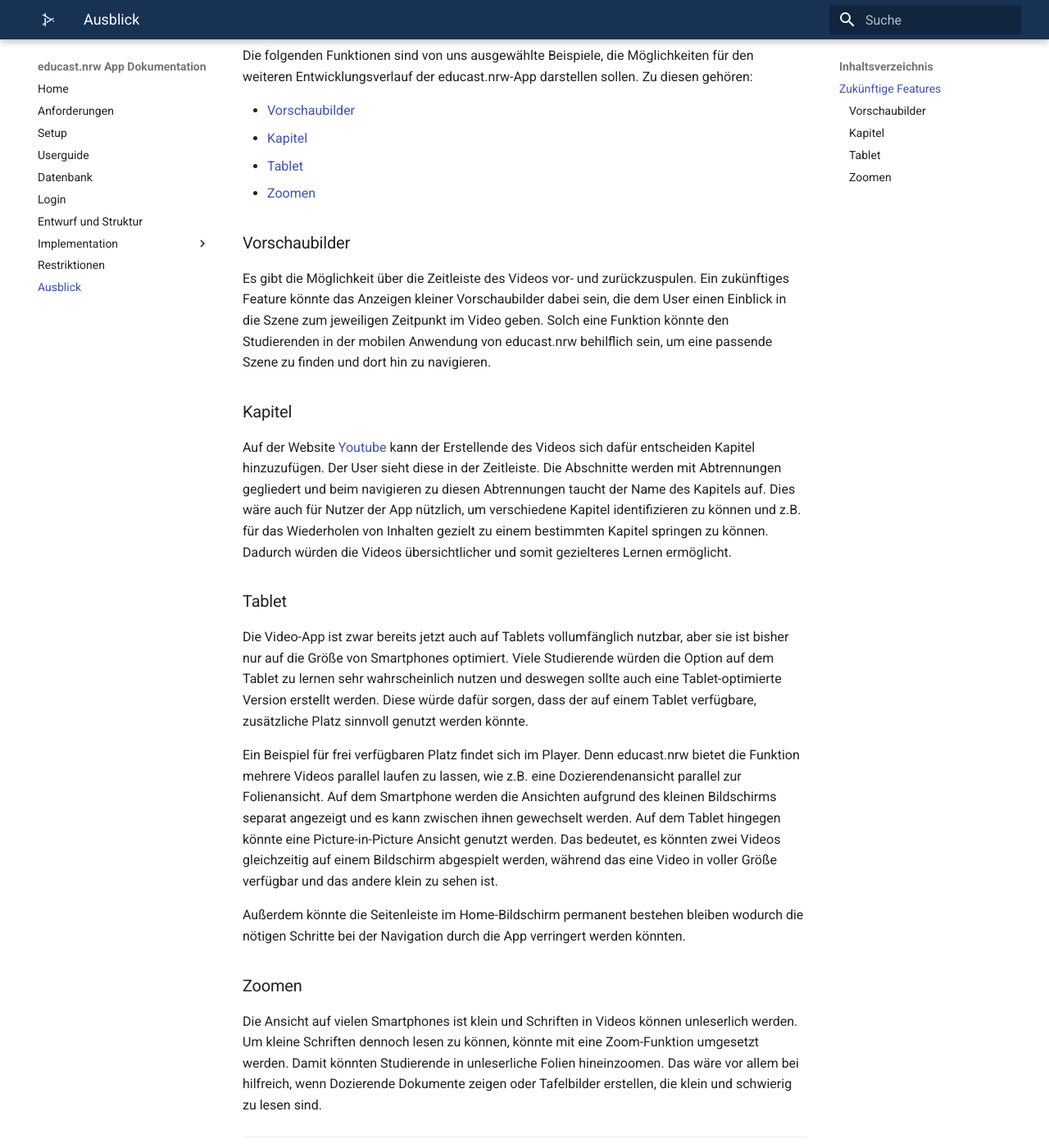
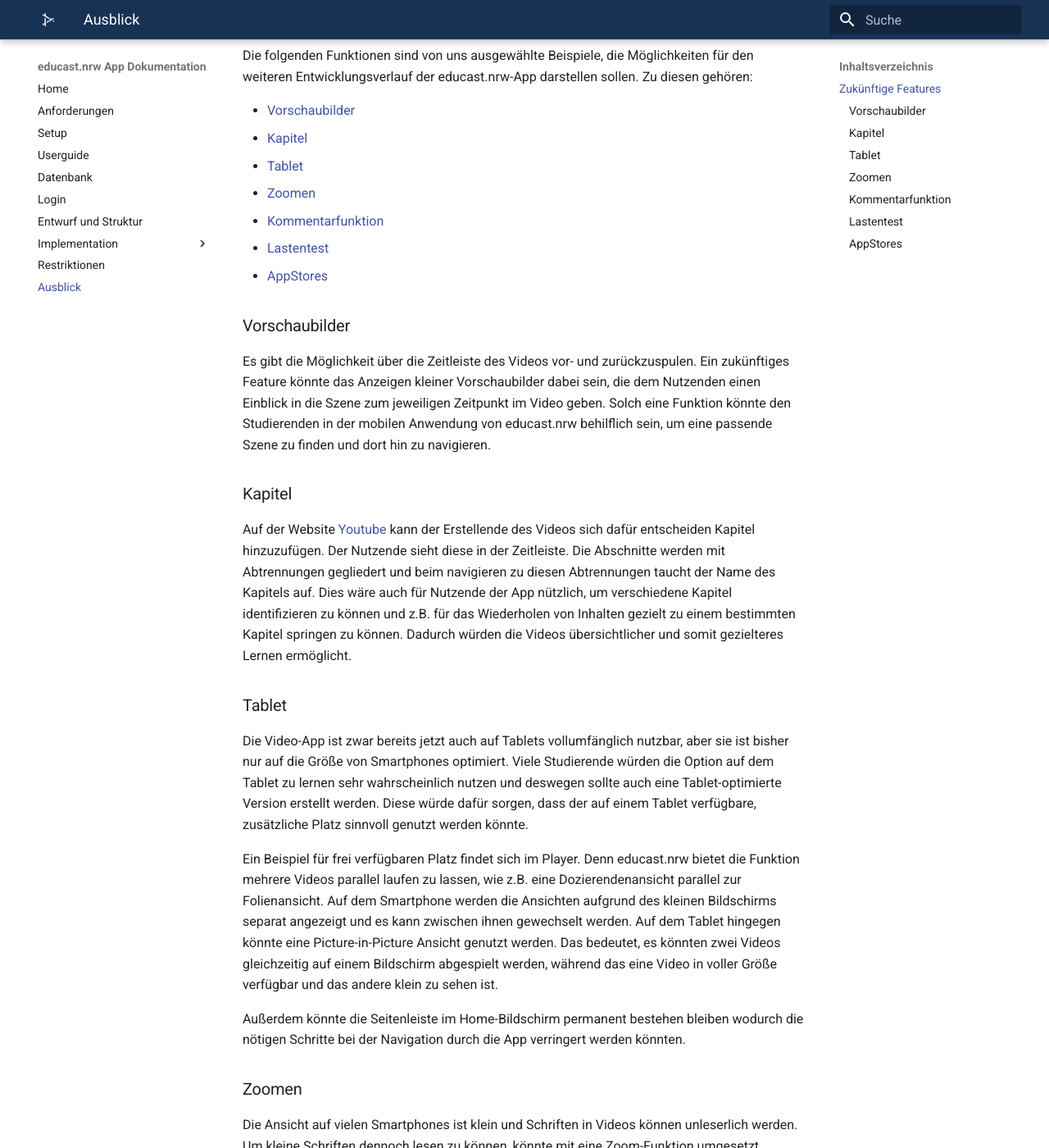
Before and after one commit to educastmobileapp/docs, an MkDocs documentation site: the page built from docs/future_work.md, in a window 1280 px wide and 1400 px high, scrolled down 409 px. Shown: the whole window at 82% size. Built offline with MkDocs 1.6.1 and Material for MkDocs 9.7.7, drawn with Linux system fonts in a browser that asks for light colours; some of the changed text lies outside the part shown.

Commit message:
Update future_work.md
update future work with hints from sebastian

```diff
--- a/docs/future_work.md
+++ b/docs/future_work.md
@@ -16,14 +16,17 @@
 * [Kapitel](#kapitel)
 * [Tablet](#tablet)
 * [Zoomen](#zoomen)
+* [Kommentarfunktion](#kommentarfunktion)
+* [Lastentest](#lastentest)
+* [AppStores](#appstores)
 
 ### Vorschaubilder
 
-Es gibt die Möglichkeit über die Zeitleiste des Videos vor- und zurückzuspulen. Ein zukünftiges Feature könnte das Anzeigen kleiner Vorschaubilder dabei sein, die dem User einen Einblick in die Szene zum jeweiligen Zeitpunkt im Video geben. Solch eine Funktion könnte den Studierenden in der mobilen Anwendung von educast.nrw behilflich sein, um eine passende Szene zu finden und dort hin zu navigieren.
+Es gibt die Möglichkeit über die Zeitleiste des Videos vor- und zurückzuspulen. Ein zukünftiges Feature könnte das Anzeigen kleiner Vorschaubilder dabei sein, die dem Nutzenden einen Einblick in die Szene zum jeweiligen Zeitpunkt im Video geben. Solch eine Funktion könnte den Studierenden in der mobilen Anwendung von educast.nrw behilflich sein, um eine passende Szene zu finden und dort hin zu navigieren.
 
 ### Kapitel
 
-Auf der Website [Youtube](https://www.youtube.com) kann der Erstellende des Videos sich dafür entscheiden Kapitel hinzuzufügen. Der User sieht diese in der Zeitleiste. Die Abschnitte werden mit Abtrennungen gegliedert und beim navigieren zu diesen Abtrennungen taucht der Name des Kapitels auf. Dies wäre auch für Nutzer der App nützlich, um verschiedene Kapitel identifizieren zu können und z.B. für das Wiederholen von Inhalten gezielt zu einem bestimmten Kapitel springen zu können. Dadurch würden die Videos übersichtlicher und somit gezielteres Lernen ermöglicht.
+Auf der Website [Youtube](https://www.youtube.com) kann der Erstellende des Videos sich dafür entscheiden Kapitel hinzuzufügen. Der Nutzende sieht diese in der Zeitleiste. Die Abschnitte werden mit Abtrennungen gegliedert und beim navigieren zu diesen Abtrennungen taucht der Name des Kapitels auf. Dies wäre auch für Nutzende der App nützlich, um verschiedene Kapitel identifizieren zu können und z.B. für das Wiederholen von Inhalten gezielt zu einem bestimmten Kapitel springen zu können. Dadurch würden die Videos übersichtlicher und somit gezielteres Lernen ermöglicht.
 
 ### Tablet
 
@@ -38,6 +41,18 @@
 
 Die Ansicht auf vielen Smartphones ist klein und Schriften in Videos können unleserlich werden. Um kleine Schriften dennoch lesen zu können, könnte mit eine Zoom-Funktion umgesetzt werden. Damit könnten Studierende in unleserliche Folien hineinzoomen. Das wäre vor allem bei hilfreich, wenn Dozierende Dokumente zeigen oder Tafelbilder erstellen, die klein und schwierig zu lesen sind.
 
+### Kommentarfunktion
+
+Für direktes Feedback und auch Interaktion auf der educast.nrw Plattform sollen Kommentarfunktionen ermöglicht werden. Diese ermöglichen den Studierenden und den Dozierenden die Möglichkeit zu interagieren und durch Kommunikation Verbesserungsvorschläge oder Erklärungsmöglichkeiten einzubinden.
+
+### Lastentest
+
+Um die Platform einem möglichst großem Publikum verfügbar zu machen werden Lastentests benötigt. Dadurch soll das Backend auf dessen Kapazität überprüft und gegebenenfalls erweitert werden.
+
+### AppStores
+
+Damit educast.nrw der breiten Masse zugänglich wird müssen AppStores Releases gemacht werden. Dort können Nutzende die App herunterladen und auf ihrem Endgerät nutzen.
+
 
 ***
 Dies ist eine kleine Auswahl an Möglichkeiten und Ideen, wie die App künftig weiterentwickelt werden könnte.
```
